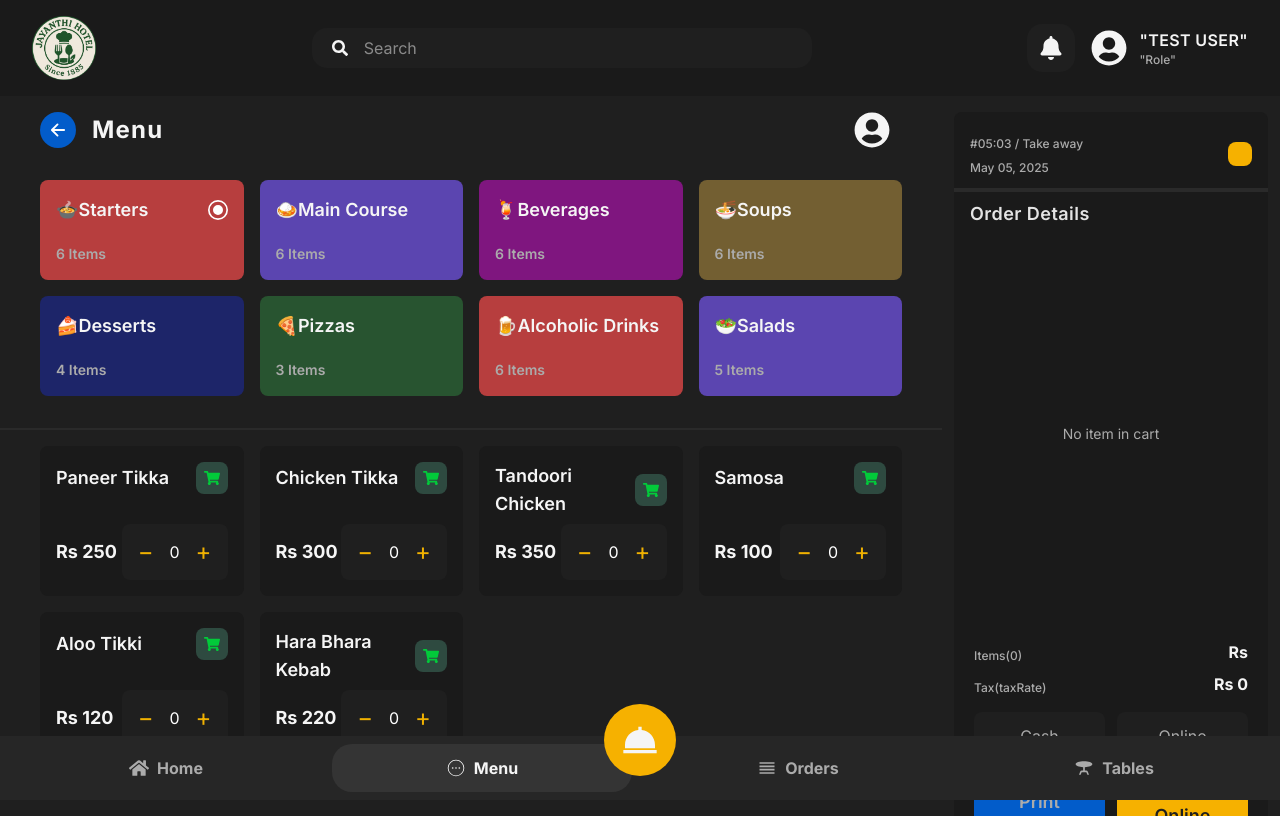
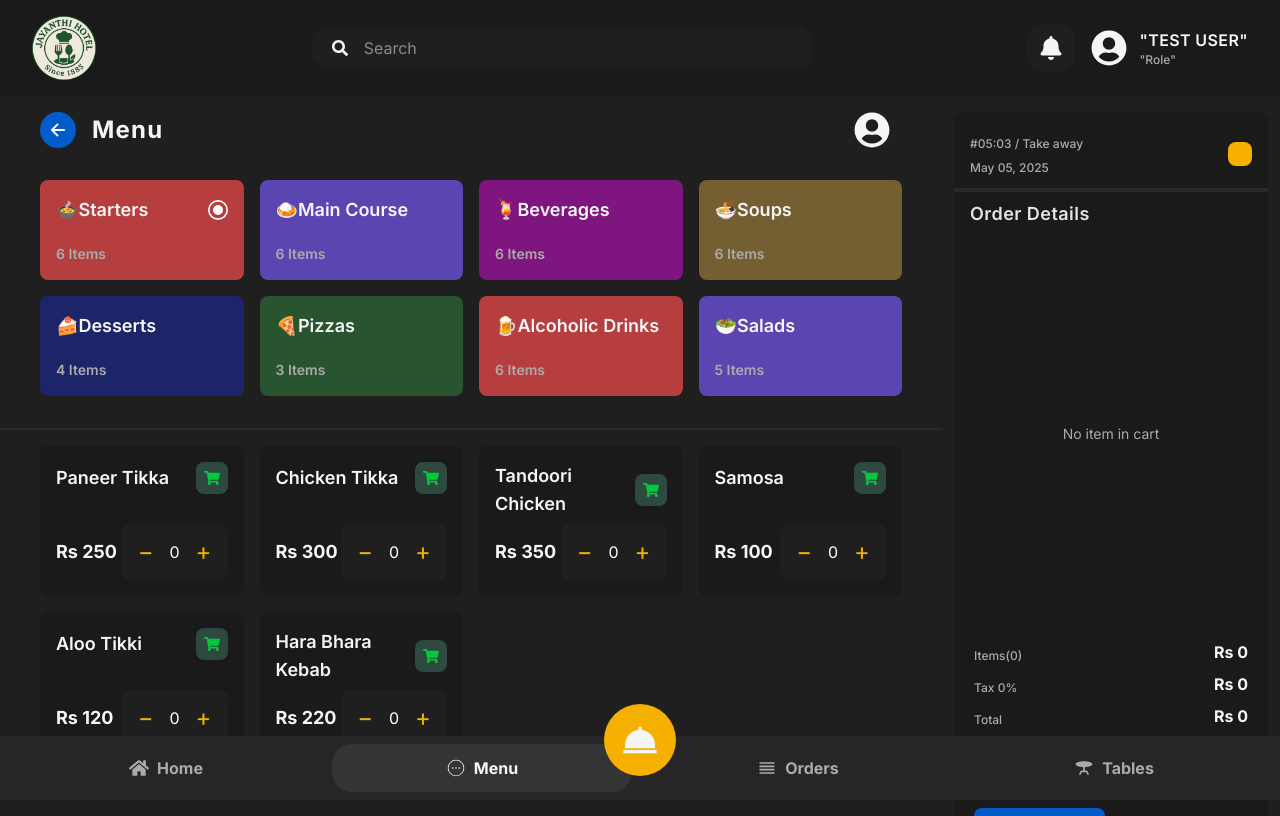
Before and after one commit to EA-Gayan/pos_system, a React (Vite) app in the folder pos_frontend/: page /menu in a window 1280 px wide. Built offline with nearby package versions, Linux system fonts and the light colour scheme.

Commit message:
frontend fixes

```diff
--- a/pos_frontend/src/components/menu/Bill.jsx
+++ b/pos_frontend/src/components/menu/Bill.jsx
@@ -8,8 +8,7 @@ const Bill = () => {
   const taxRate = 0;
   const tax = total * taxRate;
   const grandTotal = total + tax;
-  console.log("cartData", total);
-
+  console.log(total);
   return (
     <>
       <div className="flex items-center justify-between px-5 mt-2">
@@ -19,8 +18,14 @@ const Bill = () => {
         <h1 className="text-[#f5f5f5] text-md font-bold">Rs {total}</h1>
       </div>
       <div className="flex items-center justify-between px-5 mt-2">
-        <p className="text-xs text-[#ababab] font-medium mt-2">Tax(taxRate)</p>
-        <h1 className="text-[#f5f5f5] text-md font-bold">Rs 0</h1>
+        <p className="text-xs text-[#ababab] font-medium mt-2">
+          Tax {taxRate}%
+        </p>
+        <h1 className="text-[#f5f5f5] text-md font-bold">Rs {tax}</h1>
+      </div>
+      <div className="flex items-center justify-between px-5 mt-2">
+        <p className="text-xs text-[#ababab] font-medium mt-2">Total</p>
+        <h1 className="text-[#f5f5f5] text-md font-bold">Rs {grandTotal}</h1>
       </div>
       <div className="flex items-center gap-3 px-5 mt-4">
         <button className="bg-[#1f1f1f] px-4 py-3 w-full rounded-lg text-[#ababab]">
--- a/pos_frontend/src/components/menu/CartInfo.jsx
+++ b/pos_frontend/src/components/menu/CartInfo.jsx
@@ -35,27 +35,26 @@ const CartInfo = () => {
             No item in cart
           </p>
         ) : (
-          cartData.map((item) => {
-            return (
-              <>
-                <div className="bg-[#1f1f1f] rounded-lg px-4 py-4 mb-2">
+          cartData.map((item) => (
+            <div
+              key={item.id}
+              className="bg-[#1f1f1f] rounded-lg px-4 py-4 mb-2"
+            >
               <div>
                 <h1 className="text-[#ababab] font-semibold tracking-wide text-md">
                   {item.name}
                 </h1>
-                    <p className="text-[#ababab] font-semibold">
-                      x{item.quantity}
-                    </p>
+                <p className="text-[#ababab] font-semibold">x{item.quantity}</p>
               </div>
               <div className="flex items-center justify-between mt-3">
                 <div className="flex items-center gap-3">
                   <RiDeleteBin2Fill
                     onClick={() => handleRemove(item.id)}
-                        className="text-[#ababab] curser-pointer"
+                    className="text-[#ababab] cursor-pointer"
                     size={20}
                   />
                   <FaNotesMedical
-                        className="text-[#ababab] curser-pointer"
+                    className="text-[#ababab] cursor-pointer"
                     size={20}
                   />
                 </div>
@@ -64,9 +63,7 @@ const CartInfo = () => {
                 </p>
               </div>
             </div>
-              </>
-            );
-          })
+          ))
         )}
       </div>
     </div>
--- a/pos_frontend/src/components/menu/MenuContainer.jsx
+++ b/pos_frontend/src/components/menu/MenuContainer.jsx
@@ -23,11 +23,10 @@ const MenuContainer = () => {
   };
 
   const handleAddToCart = (item) => {
-    console.log("hi");
     if (itemCount === 0) return;
     const { name, price } = item;
     const newObj = {
-      id: new Date(),
+      id: `${Date.now()}-${Math.random().toString(36).substr(2, 9)}`,
       name,
       pricePerQuantity: price,
       quantity: itemCount,
--- a/pos_frontend/src/redux/slices/cartSlice.js
+++ b/pos_frontend/src/redux/slices/cartSlice.js
@@ -16,7 +16,7 @@ const cartSlice = createSlice({
 });
 
 export const getTotalPrice = (state) => {
-  state.cart.reduce((total, item) => total + item.price, 0);
+  return state.cart.reduce((total, item) => total + item.price, 0);
 };
 export const { addItems, removeItem } = cartSlice.actions;
 export default cartSlice.reducer;
```
Lines whose indentation alone changed are shown as unchanged.
